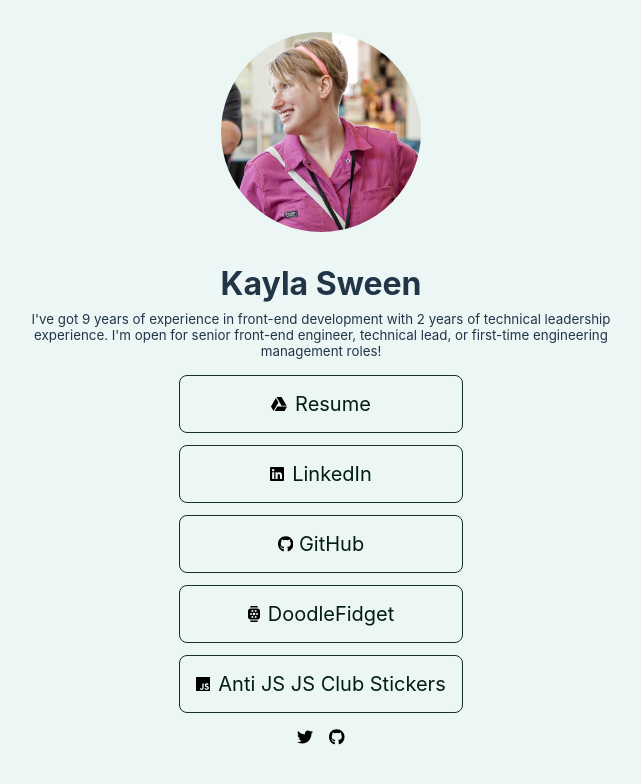
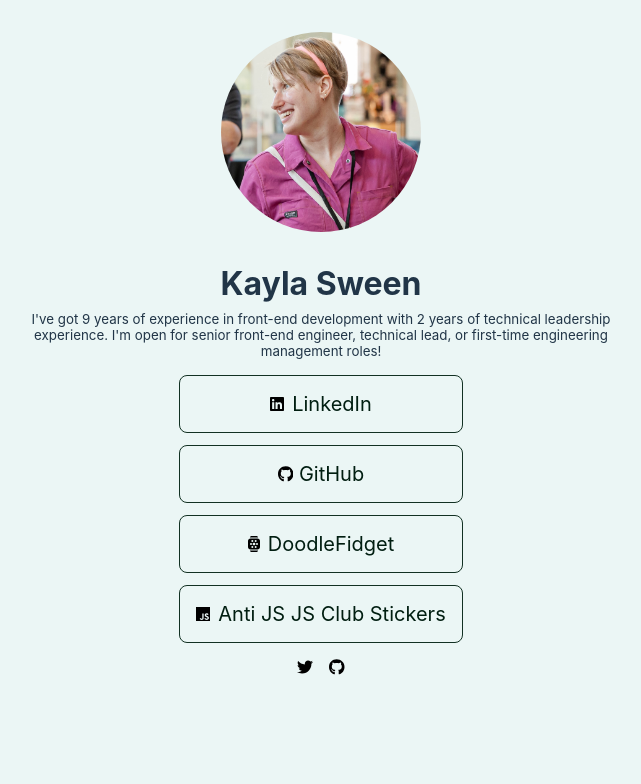
Before and after one commit to kaylasween/KaylaSweenWebsite, a SvelteKit app: page /links in a window 1280 px wide. Shown: the top 784 px of the page, without its empty margins (319-960 px from the left). Built offline with nearby package versions, Linux system fonts and the light colour scheme.

Commit message:
updatingsvelte.

```diff
--- a/src/routes/(landing)/links/+page.svelte
+++ b/src/routes/(landing)/links/+page.svelte
@@ -1,6 +1,5 @@
 <script>
   import Github from '../../../assets/github.svelte'
-  import GoogleDrive from '../../../assets/google-drive.svelte'
   import JavaScript from '../../../assets/javascript.svelte'
   import LinkedIn from '../../../assets/linkedin.svelte'
   import Kayla from '../../../assets/kayla.jpeg'
@@ -15,14 +14,6 @@
   technical lead, or first-time engineering management roles!</small
 >
 <ul>
-  <li>
-    <a
-      href="https://drive.google.com/file/d/1eLBnkfCg9BtV37Knv7CVHzSOt2LxfiVu/view?usp=sharing"
-    >
-      <GoogleDrive />
-      <span>Resume</span></a
-    >
-  </li>
   <li>
     <a href="https://www.linkedin.com/in/kayla-sween/"
       ><LinkedIn /><span>LinkedIn</span></a
```
Also changed, not shown: package.json (+10 -11 lines), 1 other file (tests, documents, lock files or other folders).
